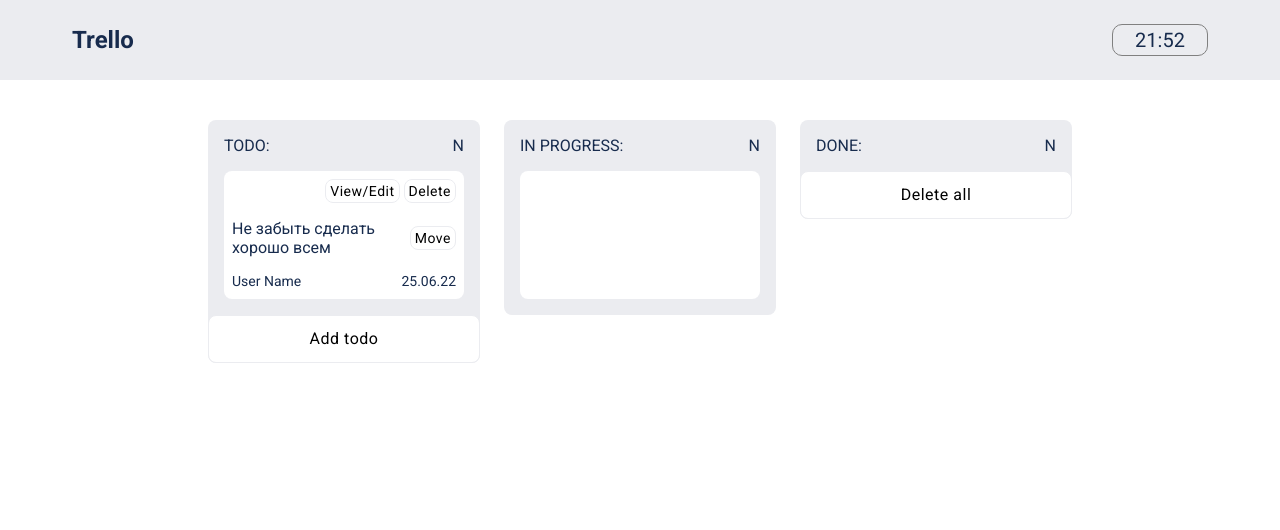
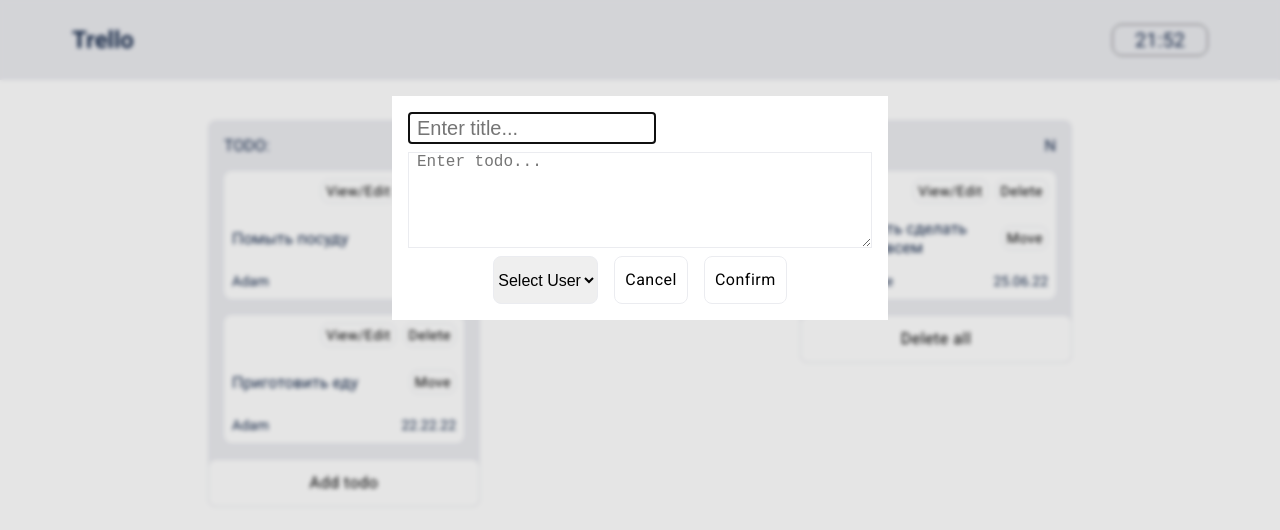
Before and after one commit to antonsoloviev/Trello-clone, a website built with Parcel: page src/index.html in a window 1280 px wide. Both pictures are taken after a click on the button "Add todo". Built offline with nearby package versions, Linux system fonts and the light colour scheme.

Commit message:
feat (trello-clone): add todo list and store

```diff
--- a/src/index.html
+++ b/src/index.html
@@ -35,11 +35,16 @@
             <span class="column-header__counter todo__counter">N</span>
           </div>
           <div class="column-list todo">
+
+
+
+          </div>
+          <button class="button button-add" >Add todo</button>
+          <template class="template-todo-card">
             <div class="card todo-card">
               <div class="card-header">
                 <button class="button button-edit">View/Edit</button>
                 <button class="button button-del">Delete</button>
-
               </div>
               <div class="card-body">
                 <p class="card-title">Не забыть сделать хорошо всем</p>
@@ -48,14 +53,9 @@
               <div class="card-footer">
                 <div class="card-user">User Name</div>
                 <div class="card-date">25.06.22</div>
-
               </div>
-
-
             </div>
-
-          </div>
-          <button class="button button-add">Add todo</button>
+          </template>
         </div>
         <div class="column">
           <div class="column-header">
@@ -75,17 +75,56 @@
             <span class="column-header__counter done__counter">N</span>
           </div>
           <div class="column-list done">
-            <!-- <div class="card done-card">
-
-            </div> -->
+            <div class="card todo-card">
+              <div class="card-header">
+                <button class="button button-edit">View/Edit</button>
+                <button class="button button-del">Delete</button>
+              </div>
+              <div class="card-body">
+                <p class="card-title">Не забыть сделать хорошо всем</p>
+                <button class="button button-move">Move</button>
+              </div>
+              <div class="card-footer">
+                <div class="card-user">User Name</div>
+                <div class="card-date">25.06.22</div>
+              </div>
+            </div>
 
           </div>
           <button class="button button-del-all">Delete all</button>
         </div>
+
+        <dialog class="dialog dialog-add-new">
+          <div class="dialog-container">
+            <input class="input-title" type="text" placeholder="Enter title..."></input>
+            <textarea class="input-text" placeholder="Enter todo..."></textarea>
+            <div class="dialog-footer">
+              <select class="select-users" name="users" id="user-select">
+                <option value="">Select User</option>
+                <option value="ivan">Ivan</option>
+                <option value="adam">Adam</option>
+                <option value="eva">Eva</option>
+              </select>
+              <button class="button button-cancel">Cancel</button>
+              <button class="button button-add-confirm">Confirm</button>
+            </div>
+          </div>
+        </dialog>
     </main>
+
+
+
   </div>
 
-  <script src="./index.js"></script>
+
+  <script src="./store.js"></script>
+  <script type="module" src="./index.js"></script>
+  <!-- <script src="./utils.js"></script> -->
+  <!-- <script src="./store.js"></script> -->
+  <!-- <script src="./createElement.js"></script> -->
+  <!-- <script src="./todo.js"></script> -->
+  <!-- <script src="./header-part.js"></script> -->
+  <!-- <script src="./description-part.js"></script> -->
 
 </body>
 
--- a/src/index.js
+++ b/src/index.js
@@ -1,21 +1,55 @@
-function clockUpdate() {
-  let clock = document.querySelector('.clock');
-  let date = new Date();
-
-  let hours = date.getHours();
-  if (hours < 10) hours = '0' + hours;
-  clock.children[0].innerHTML = hours;
-
-  let minutes = date.getMinutes();
-  if (minutes < 10) minutes = '0' + minutes;
-  clock.children[1].innerHTML = minutes;
-}
-
-function clockStart() {
-  let clockId = setInterval(clockUpdate, 5000);
-  clockUpdate();
-}
+import {generateRandomId, generateDate, clockStart} from './modules/utils.js';
 
 window.addEventListener('load', (event) => {
   clockStart();
+  renderTodo(window.store.notes);
 });
+
+const todoListElement = document.querySelector('.todo');
+const modalAdd = document.querySelector('.dialog-add-new');
+
+const buttonAdd = document.querySelector('.button-add');
+buttonAdd.addEventListener('click', (event) => {modalAdd.showModal()} );
+
+const buttonAddCancel = document.querySelector('.button-cancel');
+buttonAddCancel.addEventListener('click', (event) => {modalAdd.close()} );
+
+const buttonAddConfirm = document.querySelector('.button-add-confirm');
+buttonAddConfirm.addEventListener('click', (event) => {
+  const todoTitle = document.querySelector('.input-title');
+  const todoDescription = document.querySelector('.input-text');
+  const todoUser = document.querySelector('.select-users');
+
+        if (todoTitle.value) {
+          window.store.notes.push({
+            id: generateRandomId(),
+            title: todoTitle.value,
+            description: todoDescription.value,
+            user: todoUser.options[todoUser.selectedIndex].text,
+            date: generateDate()
+        });
+        }
+        modalAdd.close();
+        renderTodo(store.notes);
+
+
+} );
+
+function renderTodo(notes) {
+  todoListElement.innerHTML = '';
+  todoListElement.append(...(notes.map(getTodoCard)));
+}
+
+function getTodoCard(item) {
+  const template = document.querySelector('.template-todo-card').content.cloneNode(true);
+
+  const title = template.querySelector('.card-title');
+  const user = template.querySelector('.card-user');
+  const date = template.querySelector('.card-date');
+
+  title.textContent = item.title;
+  user.textContent = item.user;
+  date.textContent = item.date;
+
+  return template;
+}
--- /dev/null
+++ b/src/modules/utils.js
@@ -0,0 +1,25 @@
+export function generateRandomId() {
+  return new Date().getTime();
+}
+
+export function generateDate() {
+  return new Date().toLocaleDateString();
+}
+
+function clockUpdate() {
+  let clock = document.querySelector('.clock');
+  let date = new Date();
+
+  let hours = date.getHours();
+  if (hours < 10) hours = '0' + hours;
+  clock.children[0].innerHTML = hours;
+
+  let minutes = date.getMinutes();
+  if (minutes < 10) minutes = '0' + minutes;
+  clock.children[1].innerHTML = minutes;
+}
+
+export function clockStart() {
+  let clockId = setInterval(clockUpdate, 5000);
+  clockUpdate();
+}
--- /dev/null
+++ b/src/store.js
@@ -0,0 +1,30 @@
+
+window.store = {
+  notes: [
+    {
+      id: 'dsf435h5sdf',
+      title: 'Помыть посуду',
+      description: 'Помыть посуду и убрать за собой',
+      user: 'Adam',
+      date: '22.22.22'
+    },
+    {
+      id: 'dfg3q4gea',
+      title: 'Приготовить еду',
+      description: 'Приготовить еду и съесть всё и убрать за собой',
+      user: 'Adam',
+      date: '22.22.22'
+    },
+  ]
+}
+
+window.addEventListener('visibilitychange', () => {
+  const notesJSON = JSON.stringify(window.store.notes);
+  localStorage.setItem('notes', notesJSON);
+});
+
+// window.addEventListener('load', () => {
+//   const notesJSON = localStorage.getItem('notes') || '[]';
+//   store.notes = JSON.parse(notesJSON);
+//   renderTodo(store.notes);
+// });
--- a/src/styles/card.scss
+++ b/src/styles/card.scss
@@ -12,7 +12,7 @@
   &-header {
     display: flex;
     justify-content: flex-end;
-    gap: 4px;
+    gap: 8px;
     margin-bottom: 3px;
   }
 
--- a/src/styles/column.scss
+++ b/src/styles/column.scss
@@ -38,11 +38,16 @@
   background: #fff;
   border: 1px solid $bg-color;
   border-radius: 8px;
-
   cursor: pointer;
   user-select: none;
   transition: background-color ease 0.2s;
+
+  &:hover {
+    background-color: $bg-color;
+  }
 }
+
+
 
 .button-add:hover {
   background-color: #d1e7dd;
--- /dev/null
+++ b/src/styles/dialog.scss
@@ -0,0 +1,56 @@
+.dialog-add-new {
+
+  width: 496px;
+  border: none;
+  inset: 0;
+  position: fixed;
+  left: 50%;
+  transform: translate(-248px, 96px);
+
+
+  &::backdrop {
+    background-color: rgb(0 0 0 / 0.1);
+    -webkit-backdrop-filter: blur(2px);
+    backdrop-filter: blur(2px);
+  }
+
+  .dialog-container {
+
+    display: flex;
+    flex-direction: column;
+    padding: 16px;
+
+    .input-title {
+      max-width: 248px;
+      height: 32px;
+      font-size: 2rem;
+      font-weight: 500;
+      margin-bottom: 8px;
+      border: 1px solid $bg-color;
+      text-align: left;
+      padding-left: 8px;
+    }
+
+    .input-text {
+      max-width: 464px;
+      min-height: 96px;
+      font-size: 1.6rem;
+      margin-bottom: 8px;
+      border: 1px solid $bg-color;
+      text-align: left;
+      padding-left: 8px;
+    }
+
+    .dialog-footer {
+      display: flex;
+      justify-content: center;
+      gap: 16px;
+
+      select {
+      font-size: 1.6rem;
+      border: 1px solid $bg-color;
+      border-radius: 8px;
+      }
+    }
+  }
+}
--- a/src/styles/main.scss
+++ b/src/styles/main.scss
@@ -6,6 +6,8 @@
 @import 'header.scss';
 @import 'column.scss';
 @import 'card.scss';
+@import 'dialog.scss';
+
 
 
 
```
Also changed, not shown: dist/index.html, 12 other files.
